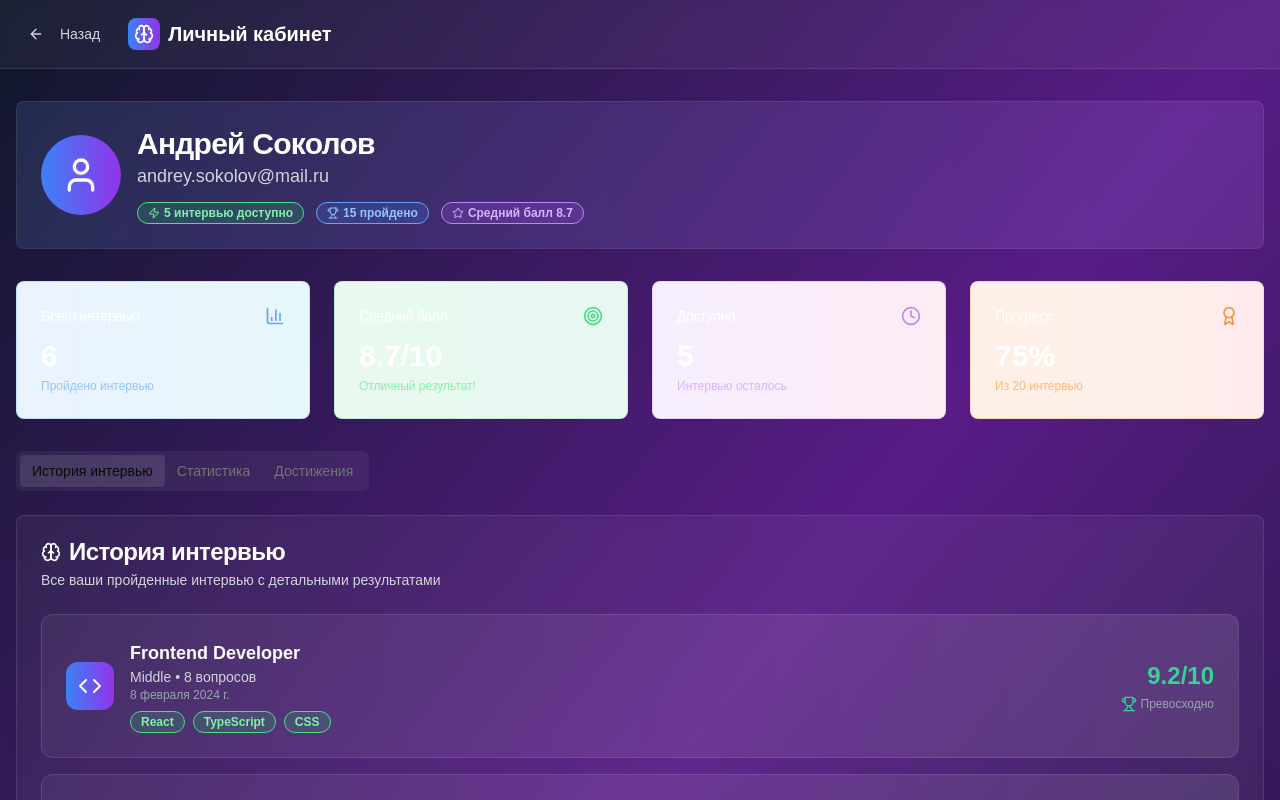
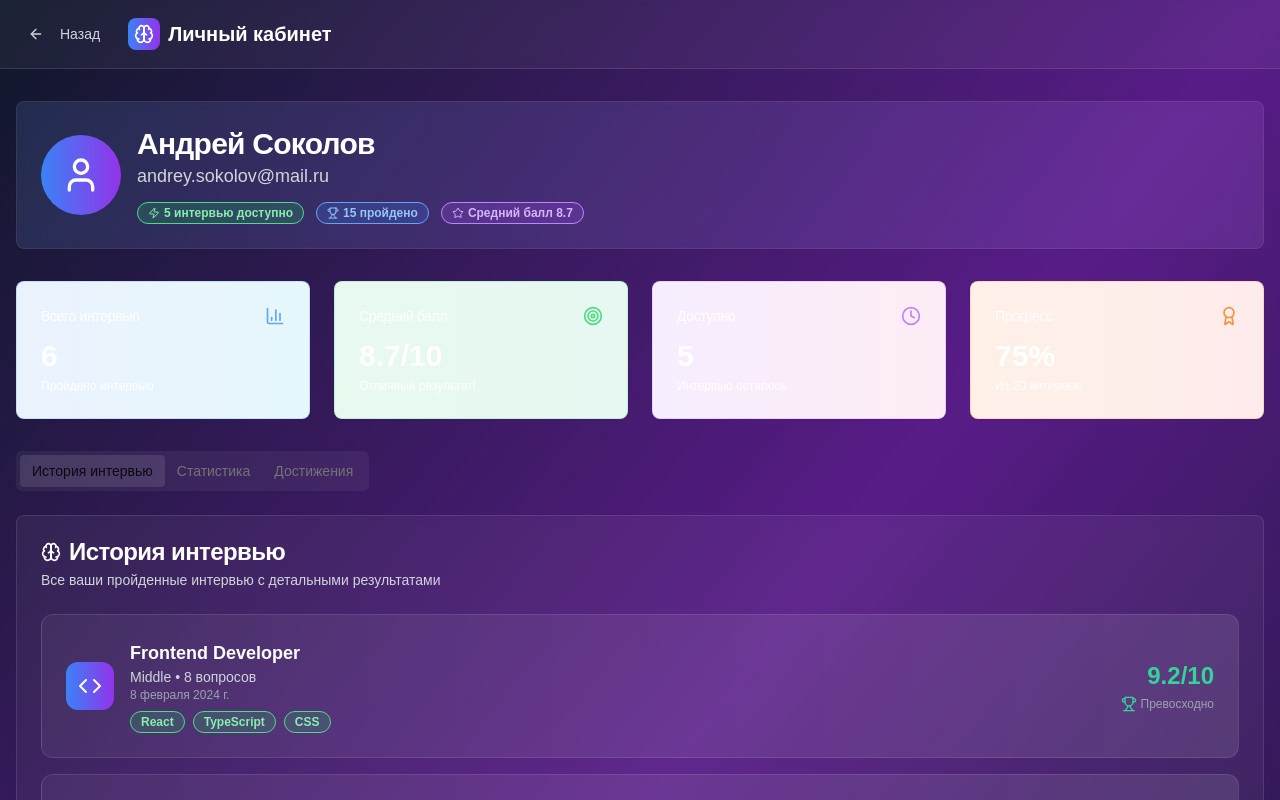
Before and after one commit to Nik-Maltcev/careeros, a Next.js app: page /demo-profile in a window 1280 px wide. Shown: the top 800 px of the page. Built offline with nearby package versions, Linux system fonts and the light colour scheme.

Commit message:
fix: исправлена читаемость текста в карточках статистики личного кабинета

```diff
--- a/app/demo-profile/page.tsx
+++ b/app/demo-profile/page.tsx
@@ -283,7 +283,7 @@ export default function DemoProfilePage() {
             </CardHeader>
             <CardContent>
               <div className="text-3xl font-bold text-white">{totalInterviews}</div>
-              <p className="text-xs text-blue-300 mt-1">Пройдено интервью</p>
+              <p className="text-xs text-white mt-1">Пройдено интервью</p>
             </CardContent>
           </Card>
 
@@ -296,7 +296,7 @@ export default function DemoProfilePage() {
             </CardHeader>
             <CardContent>
               <div className="text-3xl font-bold text-white">{averageScore}/10</div>
-              <p className="text-xs text-green-300 mt-1">Отличный результат!</p>
+              <p className="text-xs text-white mt-1">Отличный результат!</p>
             </CardContent>
           </Card>
 
@@ -309,7 +309,7 @@ export default function DemoProfilePage() {
             </CardHeader>
             <CardContent>
               <div className="text-3xl font-bold text-white">{remainingInterviews}</div>
-              <p className="text-xs text-purple-300 mt-1">Интервью осталось</p>
+              <p className="text-xs text-white mt-1">Интервью осталось</p>
             </CardContent>
           </Card>
 
@@ -322,7 +322,7 @@ export default function DemoProfilePage() {
             </CardHeader>
             <CardContent>
               <div className="text-3xl font-bold text-white">{Math.round((currentUser.interviews_used / currentUser.max_interviews) * 100)}%</div>
-              <p className="text-xs text-orange-300 mt-1">Из {currentUser.max_interviews} интервью</p>
+              <p className="text-xs text-white mt-1">Из {currentUser.max_interviews} интервью</p>
             </CardContent>
           </Card>
         </div>
--- a/app/profile/page.tsx
+++ b/app/profile/page.tsx
@@ -201,7 +201,7 @@ export default function ProfilePage() {
             </CardHeader>
             <CardContent>
               <div className="text-2xl font-bold text-white">{totalInterviews}</div>
-              <p className="text-xs text-gray-400 mt-1">Пройдено интервью</p>
+              <p className="text-xs text-gray-200 mt-1">Пройдено интервью</p>
             </CardContent>
           </Card>
 
@@ -214,7 +214,7 @@ export default function ProfilePage() {
             </CardHeader>
             <CardContent>
               <div className="text-2xl font-bold text-white">{averageScore}/10</div>
-              <p className="text-xs text-gray-400 mt-1">По всем интервью</p>
+              <p className="text-xs text-gray-200 mt-1">По всем интервью</p>
             </CardContent>
           </Card>
 
@@ -227,7 +227,7 @@ export default function ProfilePage() {
             </CardHeader>
             <CardContent>
               <div className="text-2xl font-bold text-white">{remainingInterviews}</div>
-              <p className="text-xs text-gray-400 mt-1">Интервью осталось</p>
+              <p className="text-xs text-gray-200 mt-1">Интервью осталось</p>
             </CardContent>
           </Card>
 
@@ -240,7 +240,7 @@ export default function ProfilePage() {
             </CardHeader>
             <CardContent>
               <div className="text-2xl font-bold text-white">{currentUser.interviews_used}</div>
-              <p className="text-xs text-gray-400 mt-1">Из {currentUser.max_interviews} всего</p>
+              <p className="text-xs text-gray-200 mt-1">Из {currentUser.max_interviews} всего</p>
             </CardContent>
           </Card>
         </div>
--- a/app/profile_andrey/page.tsx
+++ b/app/profile_andrey/page.tsx
@@ -283,7 +283,7 @@ export default function ProfileAndreyPage() {
             </CardHeader>
             <CardContent>
               <div className="text-3xl font-bold text-white">{totalInterviews}</div>
-              <p className="text-xs text-blue-300 mt-1">Пройдено интервью</p>
+              <p className="text-xs text-white mt-1">Пройдено интервью</p>
             </CardContent>
           </Card>
 
@@ -296,7 +296,7 @@ export default function ProfileAndreyPage() {
             </CardHeader>
             <CardContent>
               <div className="text-3xl font-bold text-white">{averageScore}/10</div>
-              <p className="text-xs text-green-300 mt-1">Отличный результат!</p>
+              <p className="text-xs text-white mt-1">Отличный результат!</p>
             </CardContent>
           </Card>
 
@@ -309,7 +309,7 @@ export default function ProfileAndreyPage() {
             </CardHeader>
             <CardContent>
               <div className="text-3xl font-bold text-white">{remainingInterviews}</div>
-              <p className="text-xs text-purple-300 mt-1">Интервью осталось</p>
+              <p className="text-xs text-white mt-1">Интервью осталось</p>
             </CardContent>
           </Card>
 
@@ -322,7 +322,7 @@ export default function ProfileAndreyPage() {
             </CardHeader>
             <CardContent>
               <div className="text-3xl font-bold text-white">{Math.round((currentUser.interviews_used / currentUser.max_interviews) * 100)}%</div>
-              <p className="text-xs text-orange-300 mt-1">Из {currentUser.max_interviews} интервью</p>
+              <p className="text-xs text-white mt-1">Из {currentUser.max_interviews} интервью</p>
             </CardContent>
           </Card>
         </div>
```
